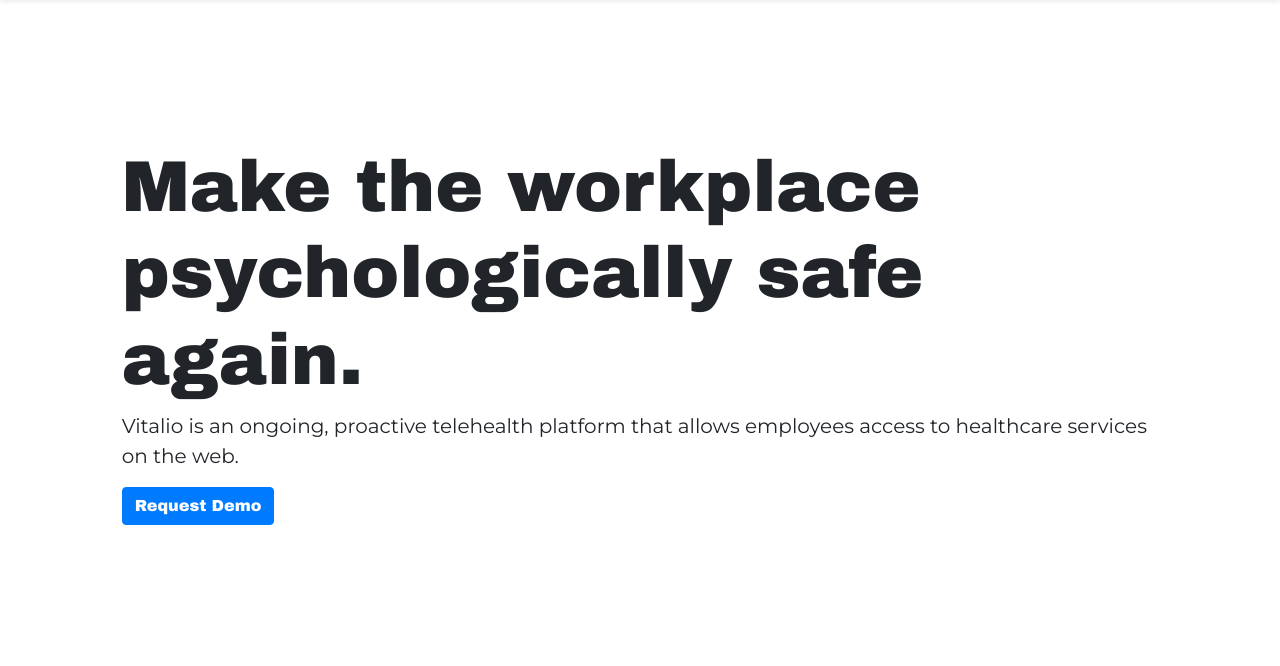
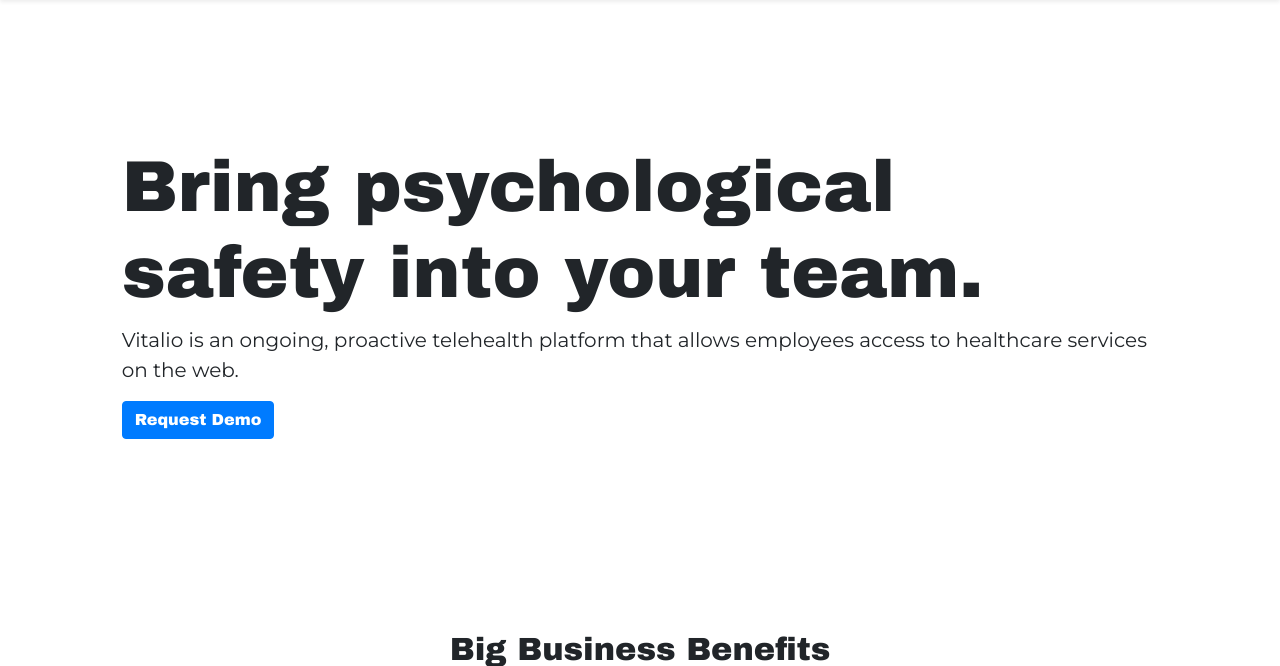
Before and after one commit to obakeng-develops/vitalio, a Django app: page / in a window 1280 px wide. Shown: the part 56-722 px from the top of the page. Run offline with Django 3.2, Linux system fonts and the light colour scheme; some libraries are stand-ins or nearby versions.

Commit message:
Rewording on homepage leading line.

```diff
--- a/vitalio/pages/templates/pages/home.html
+++ b/vitalio/pages/templates/pages/home.html
@@ -8,7 +8,7 @@
     <div class="row justify-content-center my-5 py-5">
         <div class="col-md-10">
             <div class="my-5">
-                <h1 class="display-3">Make the workplace psychologically safe again.</h1>
+                <h1 class="display-3">Bring psychological safety into your team.</h1>
                 <p class="lead">Vitalio is an ongoing, proactive telehealth platform that allows employees access to healthcare
                     services on the web.
                 </p>
```
